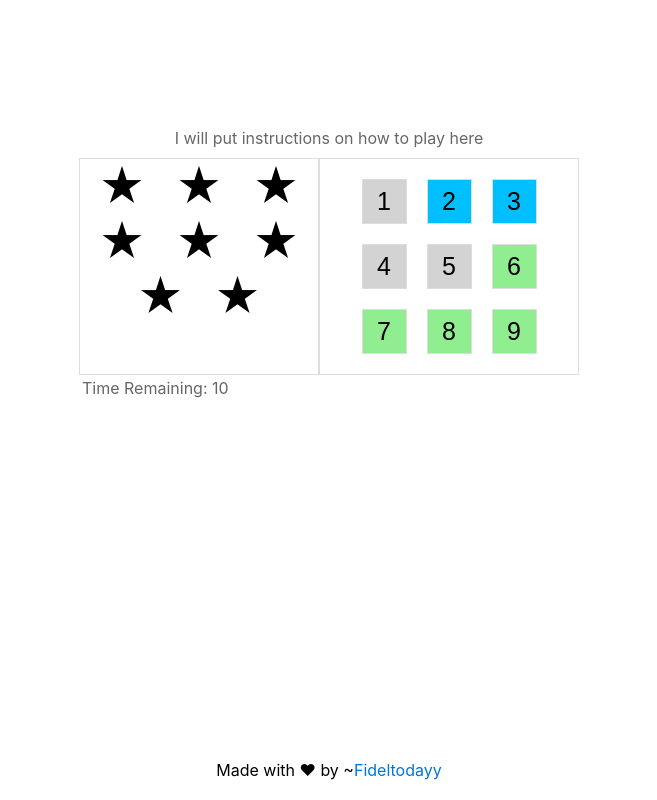
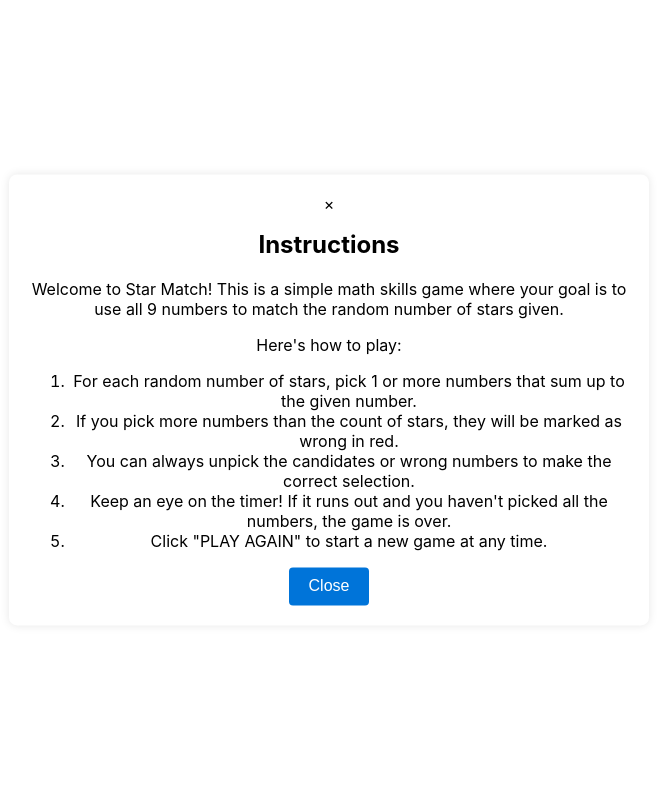
Before and after one commit to Fideltodayy/star-match, a React (Create React App) app: page / in a window 1280 px wide. Shown: the whole page, without its empty margins (311-968 px from the left). Built offline with nearby package versions, Linux system fonts and the light colour scheme.

Commit message:
Instructions to the game displayed in a modal

```diff
--- a/src/App.css
+++ b/src/App.css
@@ -102,3 +102,37 @@ footer {
   padding-bottom: 20px;
   text-align: center;
 }
+.modal {
+  position: fixed;
+  top: 50%;
+  left: 50%;
+  transform: translate(-50%, -50%);
+  background: white;
+  padding: 20px;
+  border-radius: 8px;
+  text-align: center;
+  max-width: 80%;
+  max-height: 80%;
+  overflow-y: auto;
+  box-sizing: border-box;
+  box-shadow: 0px 0px 10px rgba(0, 0, 0, 0.1);
+}
+
+.modal button {
+  background-color: #0074d9;
+  color: white;
+  border: none;
+  padding: 10px 20px;
+  font-size: 16px;
+  cursor: pointer;
+  border-radius: 4px;
+}
+
+.modal button:hover {
+  background-color: #0056b3;
+}
+
+.modal h1 {
+  margin-bottom: 20px;
+  font-size: 24px;
+}
--- a/src/App.js
+++ b/src/App.js
@@ -1,10 +1,53 @@
-import { useState } from "react";
+import { useState, useEffect } from "react";
 import "./App.css";
 // import PlayNumber from "./features/playNumber";
 // import StarDisplay from "./features/StarDisplay";
 // import utils from "./features/utils";
 
 //
+
+import React from "react";
+
+function Modal({ showModal, setShowModal }) {
+  return (
+    <div className={`modal${showModal ? " show" : ""}`}>
+      <div className="modal-content">
+        <span className="close" onClick={() => setShowModal(false)}>
+          &times;
+        </span>
+        <h1>Instructions</h1>
+        <p>
+          Welcome to Star Match! This is a simple math skills game where your
+          goal is to use all 9 numbers to match the random number of stars
+          given.
+        </p>
+        <p>
+          Here's how to play:
+          <ol>
+            <li>
+              For each random number of stars, pick 1 or more numbers that sum
+              up to the given number.
+            </li>
+            <li>
+              If you pick more numbers than the count of stars, they will be
+              marked as wrong in red.
+            </li>
+            <li>
+              You can always unpick the candidates or wrong numbers to make the
+              correct selection.
+            </li>
+            <li>
+              Keep an eye on the timer! If it runs out and you haven't picked
+              all the numbers, the game is over.
+            </li>
+            <li>Click "PLAY AGAIN" to start a new game at any time.</li>
+          </ol>
+        </p>
+        <button onClick={() => setShowModal(false)}>Close</button>
+      </div>
+    </div>
+  );
+}
 
 function PlayNumber(props) {
   return (
@@ -14,7 +57,7 @@ function PlayNumber(props) {
       onClick={() => {
         console.log("num: ", props.number);
       }}
-      class="number"
+      className="number"
     >
       {props.number}
     </button>
@@ -25,7 +68,7 @@ function StarDisplay(props) {
   return (
     <>
       {utils.range(1, props.stars).map((starId) => (
-        <div key={starId} class="star" />
+        <div key={starId} className="star" />
       ))}
     </>
   );
@@ -34,6 +77,8 @@ function StarDisplay(props) {
 //
 
 function App() {
+  const [showModal, setShowModal] = useState(true);
+
   const [stars, setStars] = useState(utils.random(1, 9));
   const [availableNums, setavailableNums] = useState([1, 2, 3, 4, 5]);
   const [candidateNums, setcandidateNums] = useState([2, 3]);
@@ -50,7 +95,9 @@ function App() {
     return "available";
   };
 
-  return (
+  return showModal ? (
+    <Modal showModal={showModal} setShowModal={setShowModal} />
+  ) : (
     <>
       <div className="game">
         {/* I will give instructions to the game by a modal that will contain all the instructions for playing the game and provide a more detailed understanding of the game */}
@@ -70,6 +117,10 @@ function App() {
           </div>
         </div>
         <div className="timer">Time Remaining: 10</div>
+        <button onClick={() => setShowModal(!showModal)}>
+          {" "}
+          Back to manual?
+        </button>
       </div>
       <footer>
         Made with {"\u2764"} by ~
```
